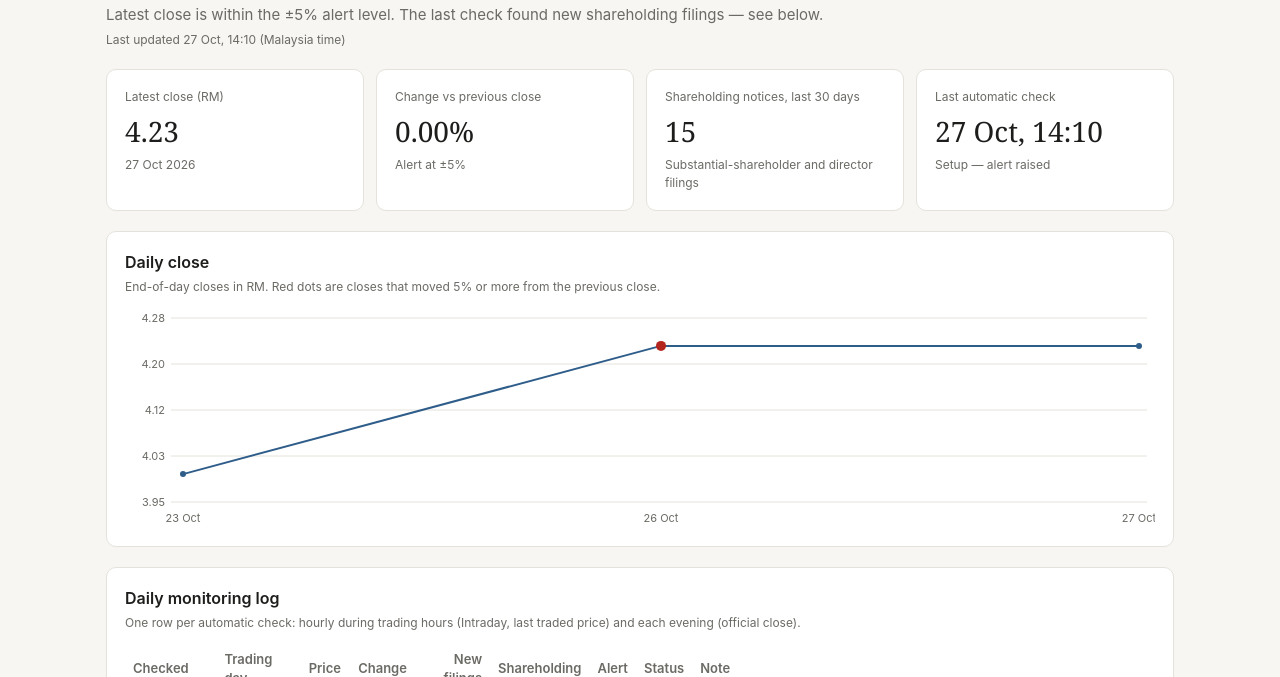
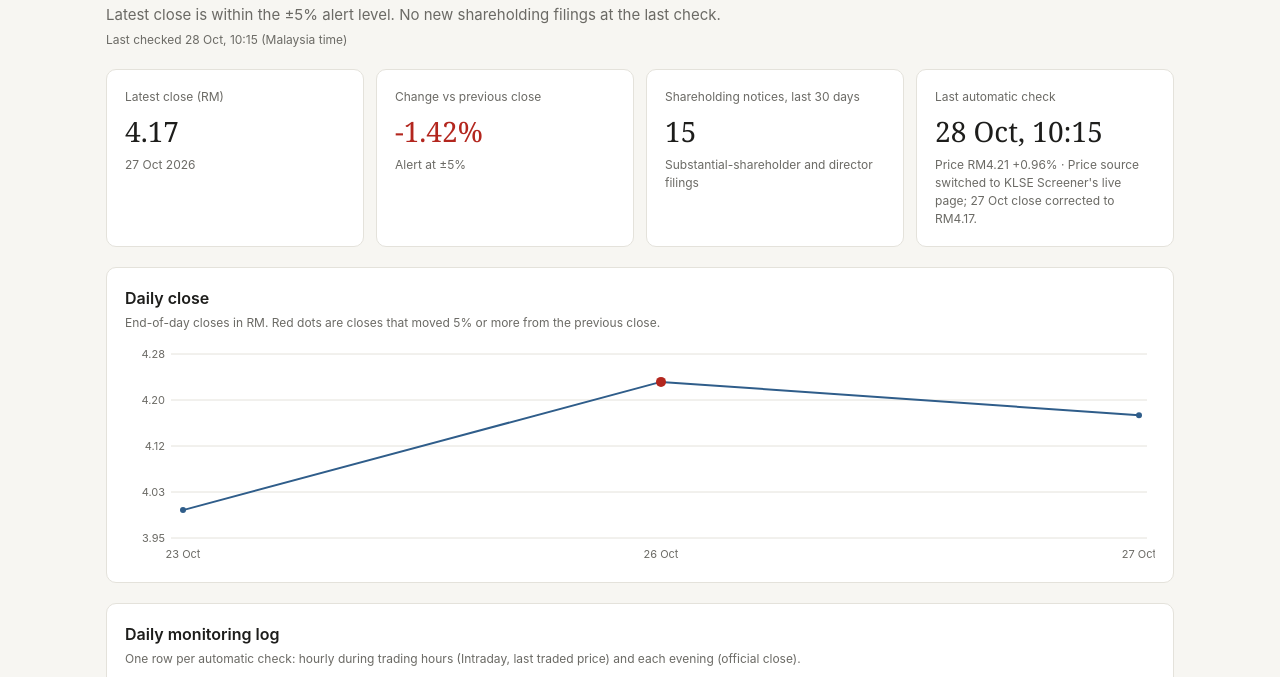
Before and after one commit to johnyongvv/solarvest-monitor, a plain HTML site: page index.html in a window 1280 px wide. Shown: the part 70-747 px from the top of the page. Drawn offline with Linux system fonts and the light colour scheme.

Commit message:
Fix stale price source, correct 27 Oct close, add last-checked status
- Price source moved from the mobapp-bak mirror (frozen since 27 Oct ~2pm) to www.klsescreener.com
- 27 Oct close corrected to RM4.17; add the 27 Oct evening log row
- data/status.json heartbeat shown in the Last automatic check tile
- GitHub Actions schedule off (manual only) so there is a single updater; drop __pycache__

Co-Authored-By: Claude Opus 5.5 <noreply@anthropic.com>
Claude-Session: https://claude.ai/code/session_01Q6dLikNxVVWsZ7K7LV2Jh5

```diff
--- a/data/checks.json
+++ b/data/checks.json
@@ -9,5 +9,16 @@
   "alert": "Yes",
   "status": "Setup",
   "note": "Initial load: last 10 announcements and the 23–26 Oct closes. Automatic daily checks start this evening."
+ },
+ {
+  "checked_at": "2026-10-27T19:40:00+08:00",
+  "trading_date": "2026-10-27",
+  "close": 4.17,
+  "change_pct": -0.0142,
+  "new_announcements": 0,
+  "new_shareholding": 0,
+  "alert": "No",
+  "status": "OK (corrected)",
+  "note": "No new filings. Close corrected on 28 Oct to RM4.17 (KLSE Screener live page); the evening check originally read RM4.16 from a mirror page that had stopped updating at about 2pm."
  }
 ]
--- a/data/prices.json
+++ b/data/prices.json
@@ -21,12 +21,12 @@
  },
  {
   "date": "2026-10-27",
-  "close": 4.23,
+  "close": 4.17,
   "prev_close": 4.23,
-  "change": 0.0,
-  "change_pct": 0.0,
+  "change": -0.06,
+  "change_pct": -0.0142,
   "volume": null,
   "alert": "",
-  "basis": "End-of-day; derived from KLSE Screener's 28 Oct quote (4.160, change -0.070); volume not available"
+  "basis": "End-of-day; previous close shown on KLSE Screener's live quote page on 28 Oct; not exchange-certified; volume not available"
  }
 ]
--- /dev/null
+++ b/data/status.json
@@ -0,0 +1,7 @@
+{
+ "last_checked": "2026-10-28T10:15:00+08:00",
+ "by": "Manual fix",
+ "result": "Price source switched to KLSE Screener's live page; 27 Oct close corrected to RM4.17.",
+ "last_price": 4.21,
+ "last_price_change_pct": 0.0096
+}
--- a/index.html
+++ b/index.html
@@ -97,6 +97,7 @@ a{color:var(--accent)}
   try {
     const get = (f) => fetch(`data/${f}.json?v=${Date.now()}`, {cache:'no-store'}).then((r) => { if (!r.ok) throw new Error(f); return r.json(); });
     [prices, ann, checks] = await Promise.all([get('prices'), get('announcements'), get('checks')]);
+    try { window.svStatus = await get('status'); } catch (e) { window.svStatus = null; }
   } catch (e) {
     $('take').textContent = 'The data could not be loaded. Please refresh in a moment.'; $('take').className = 'take err'; return;
   }
@@ -111,10 +112,18 @@ a{color:var(--accent)}
     $('chg').textContent = pct(lp.change_pct);
     $('chg').className = 'big ' + (lp.change_pct > 0 ? 'up' : lp.change_pct < 0 ? 'down' : '');
   }
+  const st = window.svStatus;
+  if (st && st.last_checked) {
+    $('last').textContent = ts(st.last_checked);
+    $('lastStatus').textContent = (has(st.last_price) ? 'Price RM' + rm(st.last_price) + ' ' + pct(st.last_price_change_pct) + ' · ' : '') + (st.result || '');
+    $('upd').textContent = 'Last checked ' + ts(st.last_checked) + ' (Malaysia time)';
+  }
   if (lc) {
-    $('last').textContent = ts(lc.checked_at);
-    $('lastStatus').textContent = (lc.status || '') + (lc.alert === 'Yes' ? ' — alert raised' : '');
-    $('upd').textContent = 'Last updated ' + ts(lc.checked_at) + ' (Malaysia time)';
+    if (!(st && st.last_checked)) {
+      $('last').textContent = ts(lc.checked_at);
+      $('lastStatus').textContent = (lc.status || '') + (lc.alert === 'Yes' ? ' — alert raised' : '');
+      $('upd').textContent = 'Last updated ' + ts(lc.checked_at) + ' (Malaysia time)';
+    }
     const from = new Date(Date.parse(String(lc.checked_at).slice(0,10)) - 30 * 864e5).toISOString().slice(0,10);
     const to = String(lc.checked_at).slice(0,10);
     $('n30').textContent = num(ann.filter((a) => a.shareholding === 'Yes' && a.date >= from && a.date <= to).length);
```
Also changed, not shown: 5 other files.
